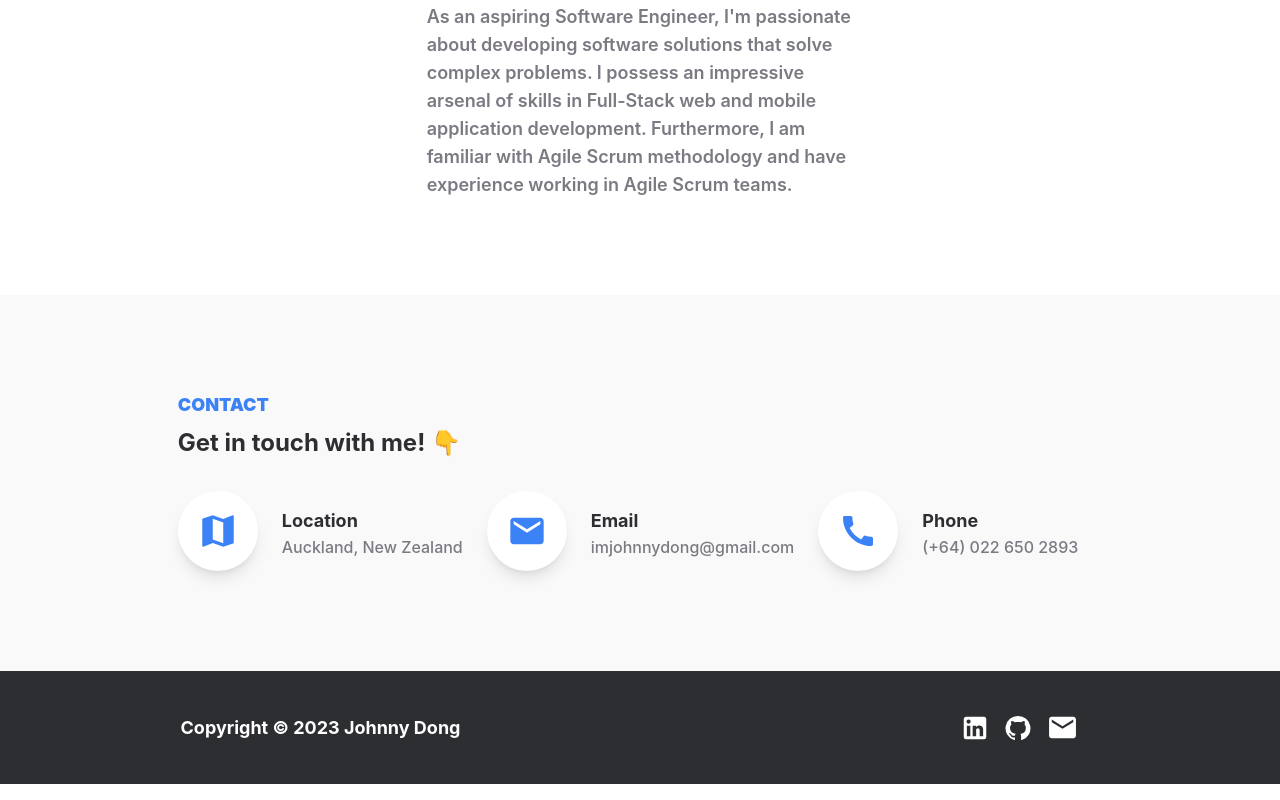
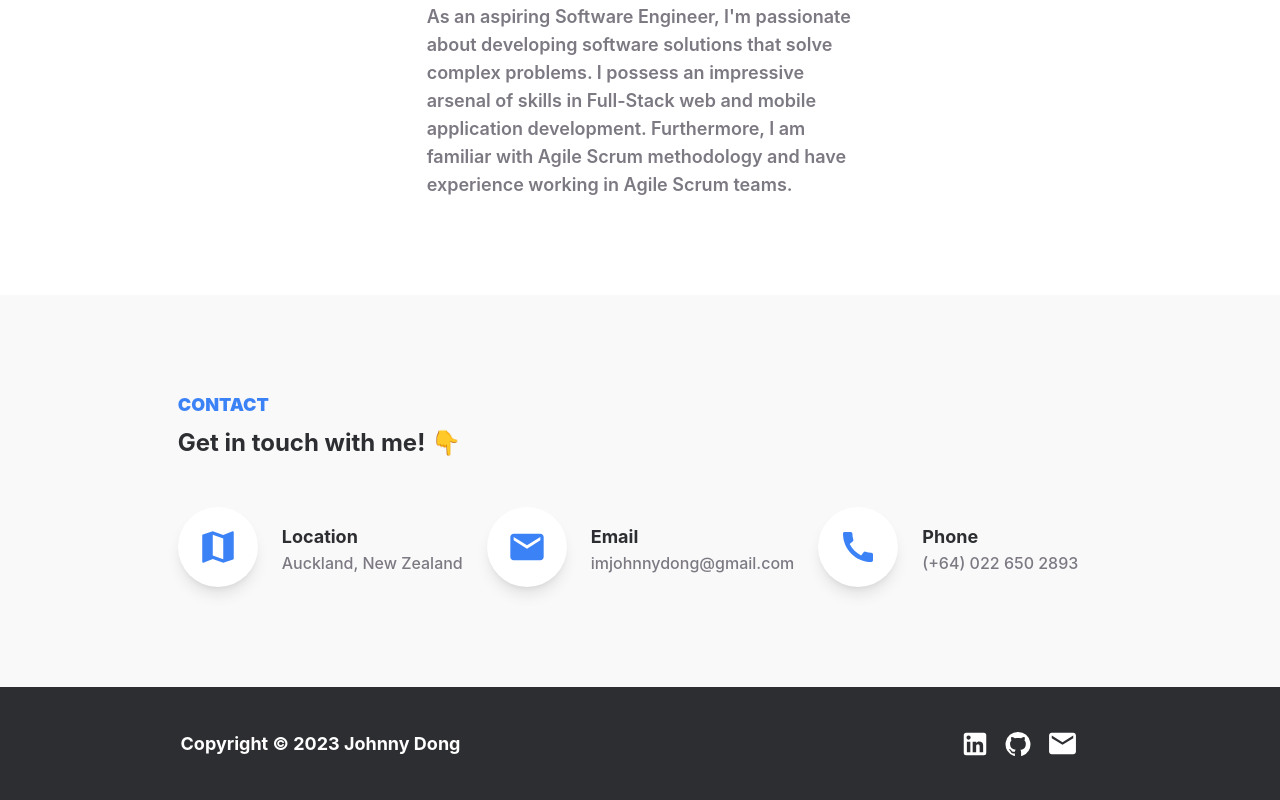
Before and after one commit to imjohnnyy/johnny-dong-portfolio-2023, a React (Create React App) app: page / in a window 1280 px wide. Shown: the part 1352-2152 px from the top of the page. Built offline with nearby package versions, Linux system fonts and the light colour scheme.

Commit message:
spacing between subheading and icons

```diff
--- a/src/pages/Contacts.js
+++ b/src/pages/Contacts.js
@@ -12,7 +12,7 @@
             </h3>
 
             {/* Circle with Icon */}
-            <div className="flex flex-row mt-8">
+            <div className="flex flex-row mt-12">
                 <div className="flex w-1/2">
                     <div class="flex h-20 w-20 items-center justify-center rounded-full bg-white shadow-lg">
                         <MapIcon style={{fontSize: 42, color: "#3b82f6", }}/>
```
